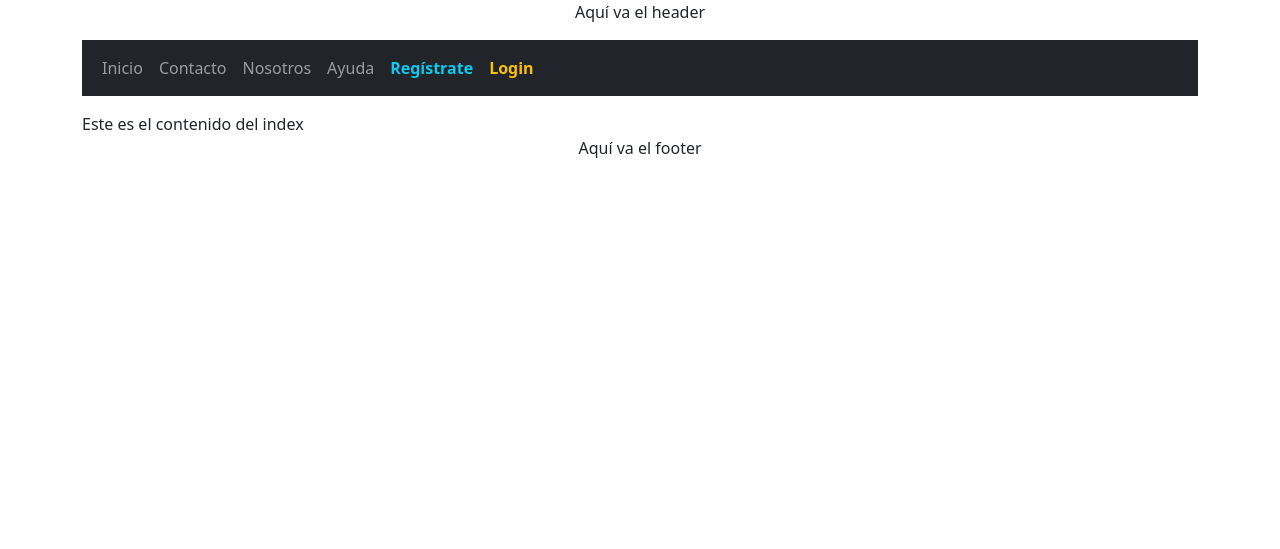
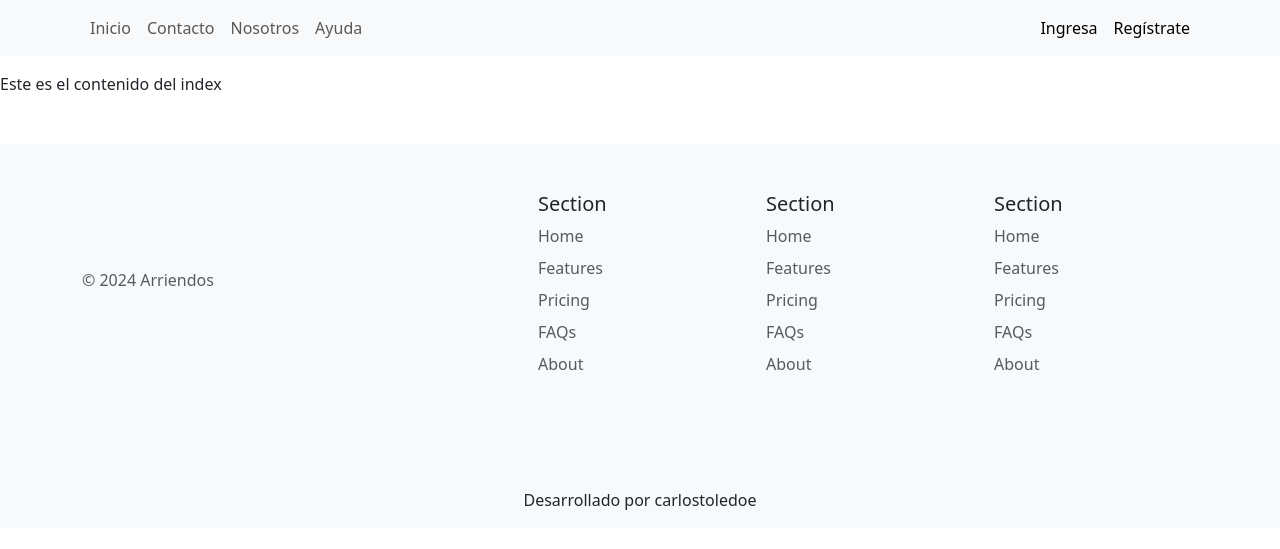
Before and after one commit to gonzaloparod1/arriendos, a Django app: page / in a window 1280 px wide. Shown: the top 549 px of the page. Run offline with Django 5.2, Linux system fonts and the light colour scheme.

Commit message:
[STYLE] Updated navbar style and footer. Eliminated container class and header from base.html. Alson, header.html file was eliminated

```diff
--- a/main/templates/base.html
+++ b/main/templates/base.html
@@ -10,17 +10,12 @@
 		<link rel="stylesheet" href="https://cdnjs.cloudflare.com/ajax/libs/font-awesome/6.5.2/css/all.min.css" integrity="sha512-SnH5WK+bZxgPHs44uWIX+LLJAJ9/2PkPKZ5QiAj6Ta86w+fsb2TkcmfRyVX3pBnMFcV7oQPJkl9QevSCWr3W6A==" crossorigin="anonymous" referrerpolicy="no-referrer" />
 		<link rel="stylesheet" href="{% static 'css/styles.css' %}">
 	<body>
-		<div class="container">
 
 		<header>
-				{% block header %}
-					{% include 'snippets/header.html' %}
-				{% endblock %}
-			</header>
-
 			{% block navbar %}
 				{% include 'snippets/navbar.html' %}
 			{% endblock %}
+		</header>
 
 		{% block message%}
 			{% if messages %}
@@ -49,7 +44,6 @@
 			{% endblock %}
 		</footer>
 
-		</div>
 		<script src="https://cdn.jsdelivr.net/npm/bootstrap@5.3.3/dist/js/bootstrap.bundle.min.js" integrity="sha384-YvpcrYf0tY3lHB60NNkmXc5s9fDVZLESaAA55NDzOxhy9GkcIdslK1eN7N6jIeHz" crossorigin="anonymous"></script>
 		<script src="https://code.jquery.com/jquery-3.7.1.min.js" integrity="sha256-/JqT3SQfawRcv/BIHPThkBvs0OEvtFFmqPF/lYI/Cxo=" crossorigin="anonymous"></script>
 		<script src="{% static 'js/script.js' %}"></script>
--- a/main/templates/snippets/footer.html
+++ b/main/templates/snippets/footer.html
@@ -1 +1,47 @@
-<p class="text-center">Aquí va el footer</p>
+<div class="bg-body-tertiary">
+  <div class="container">
+    <footer class="row row-cols-1 row-cols-sm-2 row-cols-md-5 py-5 my-5">
+      <div class="col mb-2 align-self-center">
+        <p class="text-body-secondary">&copy; 2024 Arriendos</p>
+      </div>
+
+      <div class="col mb-2">
+
+      </div>
+
+      <div class="col mb-2">
+        <h5>Section</h5>
+        <ul class="nav flex-column">
+          <li class="nav-item mb-2"><a href="#" class="nav-link p-0 text-body-secondary">Home</a></li>
+          <li class="nav-item mb-2"><a href="#" class="nav-link p-0 text-body-secondary">Features</a></li>
+          <li class="nav-item mb-2"><a href="#" class="nav-link p-0 text-body-secondary">Pricing</a></li>
+          <li class="nav-item mb-2"><a href="#" class="nav-link p-0 text-body-secondary">FAQs</a></li>
+          <li class="nav-item mb-2"><a href="#" class="nav-link p-0 text-body-secondary">About</a></li>
+        </ul>
+      </div>
+
+      <div class="col mb-2">
+        <h5>Section</h5>
+        <ul class="nav flex-column">
+          <li class="nav-item mb-2"><a href="#" class="nav-link p-0 text-body-secondary">Home</a></li>
+          <li class="nav-item mb-2"><a href="#" class="nav-link p-0 text-body-secondary">Features</a></li>
+          <li class="nav-item mb-2"><a href="#" class="nav-link p-0 text-body-secondary">Pricing</a></li>
+          <li class="nav-item mb-2"><a href="#" class="nav-link p-0 text-body-secondary">FAQs</a></li>
+          <li class="nav-item mb-2"><a href="#" class="nav-link p-0 text-body-secondary">About</a></li>
+        </ul>
+      </div>
+
+      <div class="col mb-2">
+        <h5>Section</h5>
+        <ul class="nav flex-column">
+          <li class="nav-item mb-2"><a href="#" class="nav-link p-0 text-body-secondary">Home</a></li>
+          <li class="nav-item mb-2"><a href="#" class="nav-link p-0 text-body-secondary">Features</a></li>
+          <li class="nav-item mb-2"><a href="#" class="nav-link p-0 text-body-secondary">Pricing</a></li>
+          <li class="nav-item mb-2"><a href="#" class="nav-link p-0 text-body-secondary">FAQs</a></li>
+          <li class="nav-item mb-2"><a href="#" class="nav-link p-0 text-body-secondary">About</a></li>
+        </ul>
+      </div>
+    </footer>
+    <p class="text-center pb-3 fw-lighter">Desarrollado por carlostoledoe</p>
+  </div>
+</div>
--- a/main/templates/snippets/header.html
+++ /dev/null
@@ -1 +0,0 @@
-<p class="text-center">Aquí va el header</p>
--- a/main/templates/snippets/navbar.html
+++ b/main/templates/snippets/navbar.html
@@ -1,5 +1,5 @@
-<nav class="navbar bg-dark navbar-expand-lg mb-3 mt-2" data-bs-theme="dark">
-		<div class="container-fluid">
+<nav class="navbar navbar-expand-lg bg-body-tertiary mb-3">
+		<div class="container d-flex flex-wrap">
 			<button class="navbar-toggler" type="button" data-bs-toggle="collapse" data-bs-target="#navbarSupportedContent" aria-controls="navbarSupportedContent" aria-expanded="false" aria-label="Toggle navigation">
 				<span class="navbar-toggler-icon"></span>
 			</button>
@@ -20,24 +20,28 @@
 					{% if user.is_authenticated %}
 						{% if user.userprofile.rol == 'arrendador' or user.is_staff %}
 							<li class="nav-item">
-								<a class="nav-link text-success" href="{% url 'add_propiedad' %}">Agrega Propiedad</a>
+								<a class="nav-link" href="{% url 'add_propiedad' %}">Agregar Propiedad</a>
 							</li>
 						{% endif %}
 						<li class="nav-item">
-							<a class="nav-link text-light" href="{% url 'profile' %}">Mis Datos</a>
+							<a class="nav-link" href="{% url 'profile' %}">Mis Datos</a>
 						</li>
+					{% endif %}
+				</ul>
+				<ul class="navbar-nav">
+					{% if user.is_authenticated %}
 						<li class="nav-item">
 							<form action="{% url 'logout' %}" method="post">
 								{% csrf_token %}
-								<button class="nav-link fw-bold text-danger" type="submit">Log Out</button>
+								<button class="nav-link link-body-emphasis" type="submit">Log Out</button>
 							</form>
 						</li>
-						{% else %}
+					{% else %}
 						<li class="nav-item">
-							<a class="nav-link fw-bold text-info" href="{% url 'register' %}">Regístrate</a>
+							<a href="{% url 'login' %}" class="nav-link link-body-emphasis px-2">Ingresa</a>
 						</li>
 						<li class="nav-item">
-							<a class="nav-link fw-bold text-warning" href="{% url 'login' %}">Login</a>
+							<a href="{% url 'register' %}" class="nav-link link-body-emphasis px-2">Regístrate</a>
 						</li>
 					{% endif %}
 				</ul>
```
Lines whose indentation alone changed are shown as unchanged.
